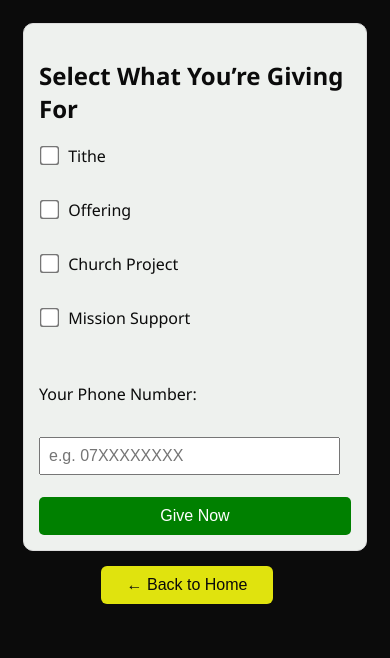
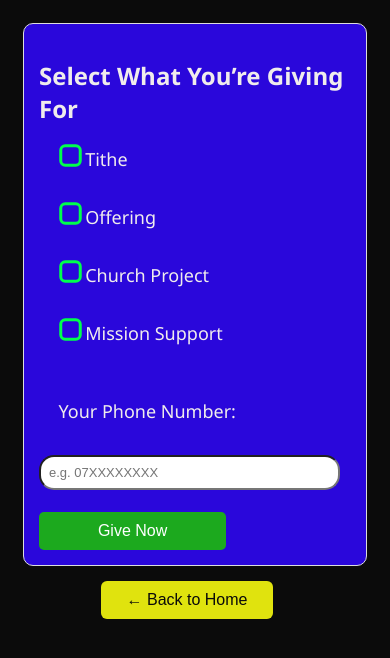
Before and after one commit to izzyK-crypto/app4, a plain HTML site: page tithe.html in a window 390 px wide. Both pictures are taken after a click on the button "OK". Drawn offline with Linux system fonts and the light colour scheme.

Commit message:
Update tithe.css

```diff
--- a/tithe.css
+++ b/tithe.css
@@ -6,17 +6,17 @@
     }
 
     #scriptures {
-      background-color: #e0e30e;
+      background-color: #2e0ee3;
       padding: 15px;
       border-radius: 10px;
       position: relative;
-    top: 25vh;
+      top: 24vh;
     }
 
     #scriptures p {
-      font-size: 16px;
+      font-size: 19px;
       margin: 10px 0;
-      color: #333;
+      color: #e2d9d9;
     }
 
     #scriptures button {
@@ -32,30 +32,33 @@
       padding: 15px;
       border-radius: 10px;
       border: 1px solid #ddd;color: #ddd;
-      background-color: #eef1ee;
-      color: #0b0b0b;
+      color: #f0ecec;
+      background-color: #2a07db;
     }
 
     form label {
       display: block;
-      font-size: 16px;
+      font-size: 18px;
       margin-bottom: 10px;
+      position: relative;
+      left: 5vw;
     }
 
     input[type="tel"] {
       width: 90%;
       padding: 8px;
-      font-size: 16px;
+      font-size: 13px;
+      border-radius: 15px;
     }
 
     button[type="submit"] {
-      background-color: green;
+      background-color: #1ca91e;
       color: white;
       padding: 10px;
       font-size: 16px;
       border: none;
       border-radius: 5px;
-      width: 100%;
+      width: 60%;
     }
 
     #thankyou {
@@ -82,8 +85,24 @@
         background-color: #333;
       }
       input[type="checkbox"] {
-  transform: scale(1.5); /* Increase size by 1.5x */
-  margin-right: 8px;
+  transform: scale(1.5);
+  accent-color: transparent; /* Keeps inside color default or empty */
+  border: 2px solid #00ff4c; /* Blue border (Bootstrap primary) */
+  border-radius: 4px;
+  appearance: none;
+  width: 15px;
+  height: 15px;
+  cursor: pointer;
+  position: relative;
+}
+
+input[type="checkbox"]:checked::before {
+  content: "✔";
+  position: absolute;
+  left: 2px;
+  top: -2px;
+  font-size: 12px;
+  color: #e3e8ed;
 }
 
   }
```
